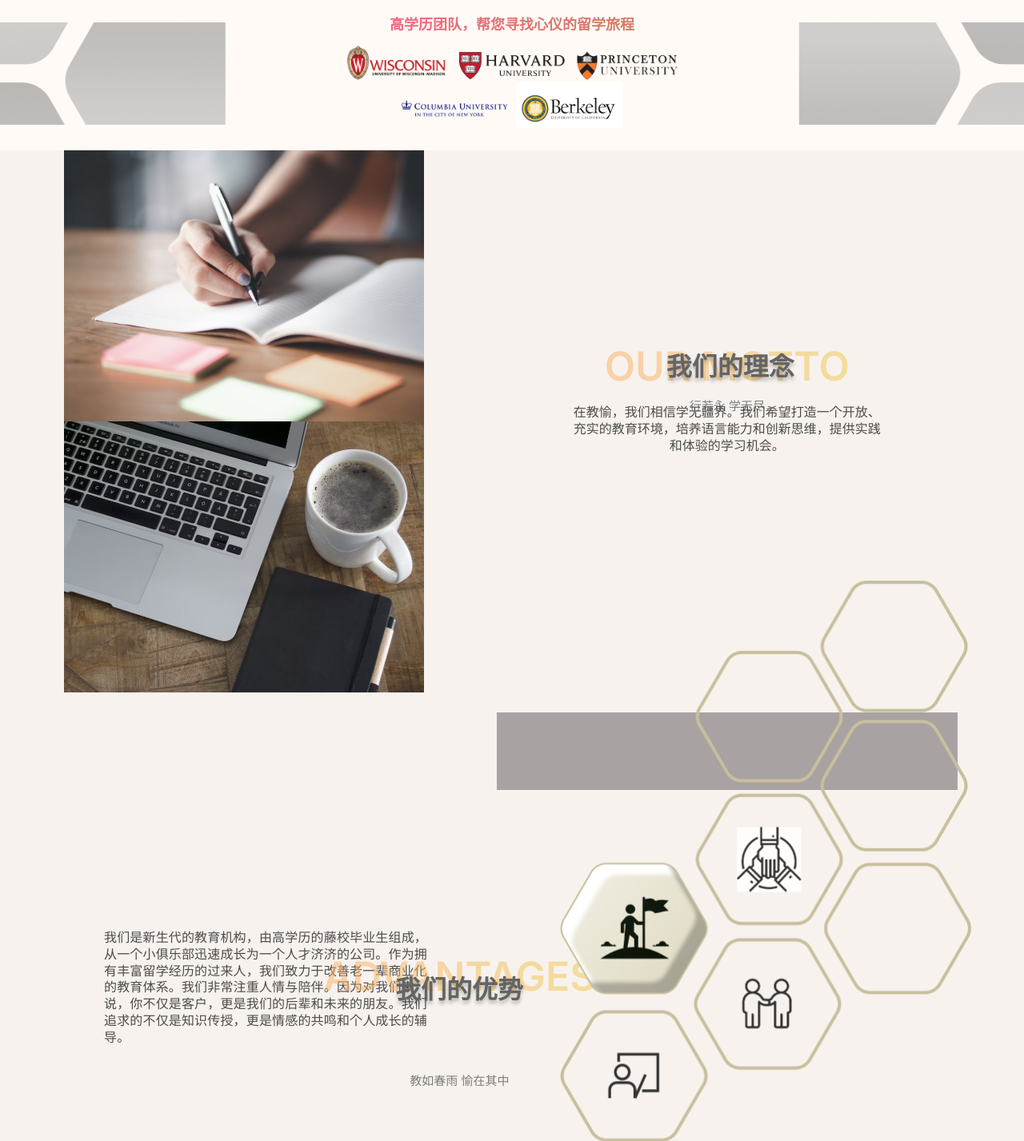
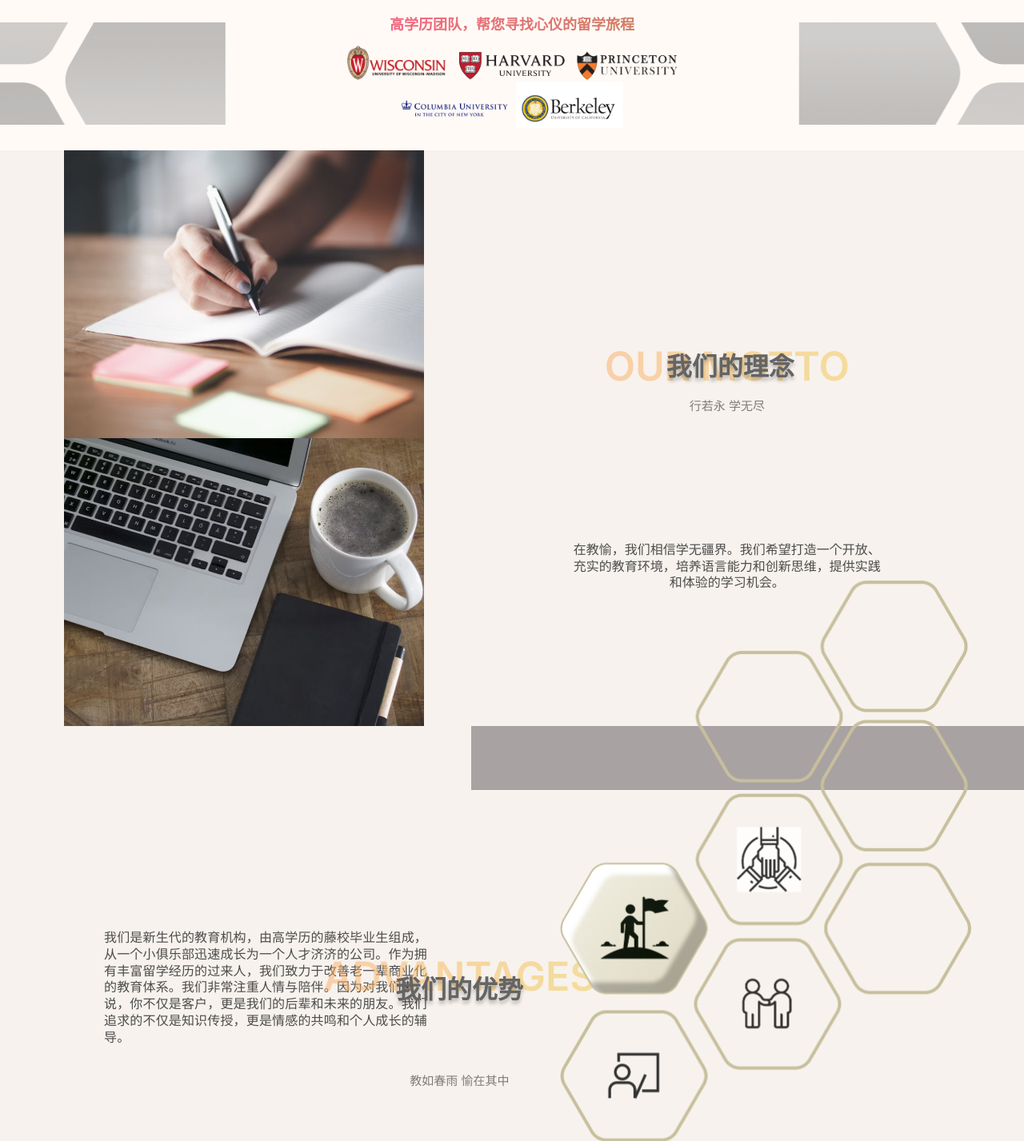
Before and after one commit to BREADLuVER/eduphoria-web, a Flask app: page / in a window 1280 px wide. Shown: the part 764-2191 px from the top of the page at 80% size. Run offline with Flask 2, Linux system fonts and the light colour scheme; some libraries are stand-ins or nearby versions.

Commit message:
centering

```diff
--- a/static/css/index-css.css
+++ b/static/css/index-css.css
@@ -397,13 +397,15 @@ button {
 }
 
 .flex-column-bff {
-    flex: 0 0 auto;
     width: 37.5%;
+    height: 90vh; /* The container takes up 90% of the viewport height */
+    display: flex;
+    flex-direction: column;
+    justify-content: space-around; /* This will provide space between the images */
 }
 
 .hands, .coffee {
-    height: 338.88px;
-    flex: 1; /* Each take up half the space of their container */
+    height: 45vh; /* Each takes up 45% of the viewport height */
     background-size: cover;
     background-repeat: no-repeat;
     background-position: center;
@@ -436,10 +438,11 @@ button {
 }
 
 .rectangle {
-    position: relative;
-    width: 576px;
-    height: 97.253px;
-    margin: 245.747px 0 0 0;
+    position: absolute;
+    bottom: 0;
+    right: 0;
+    width: 54vw; /* 60% of the viewport width */
+    height: 10vh; /* 10% of the viewport height */
     background: #a9a2a2;
     z-index: 1;
 }
--- a/templates/index.html
+++ b/templates/index.html
@@ -85,8 +85,8 @@
                 <span class="our-motto">OUR MOTTO</span><span class="text-c">我们的理念</span>
                 <span class="motto-sub">行若永 学无尽</span><span
                     class="motto-text">在教愉，我们相信学无疆界。我们希望打造一个开放、充实的教育环境，培养语言能力和创新思维，提供实践和体验的学习机会。</span>
-                <div class="rectangle"></div>
             </div>
+            <div class="rectangle"></div>
         </div>
         <div class="advantage-frame">
             <div class="hive-8"></div>
```
